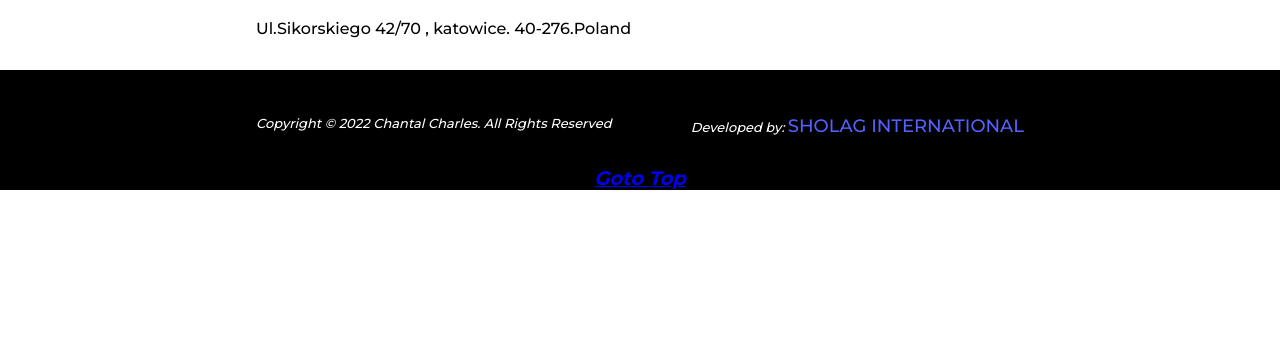
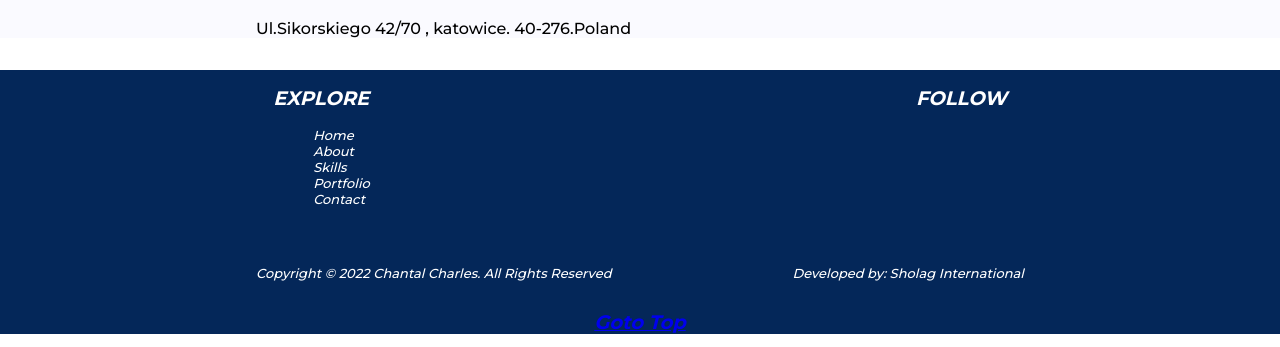
Before and after one commit to shaulayh/portfolio-v1, a React (Create React App) app: page / in a window 1280 px wide. Shown: the part 5395-5742 px from the top of the page. Before the commit the page ends 5602 px from the top, so only its background shows below. Built offline with nearby package versions, Linux system fonts and the light colour scheme.

Commit message:
correction to build

```diff
--- a/src/App.css
+++ b/src/App.css
@@ -50,7 +50,6 @@
 }
 
 body {
-
     font-family: Montserrat, sans-serif;
 }
 
@@ -90,11 +89,9 @@ body {
 
 .measurement-container {
 
-    margin: 0 auto;
     position: relative;
     max-width: 1176px;
-    margin-top: 5rem;
-    margin-bottom: 5rem;
+    margin: 5rem auto;
 }
 
 .measurements-talent {
@@ -118,6 +115,7 @@ body {
 .portfolio-container {
 
     width: 60%;
-    padding: 0% 20%;
+    padding: 0 20%;
     justify-content: center;
+    background-color: #FAFAFF;
 }
--- a/src/components/Contact.jsx
+++ b/src/components/Contact.jsx
@@ -32,11 +32,11 @@ const Contact = () => {
                         <span className="contact__text">Ul.Sikorskiego 42/70 , katowice. 40-276.Poland</span>
                     </div>
                     <div className="social-tab">
-                        <a href="#home">
+                        <a href="/#">
                             <FaInstagram/>
                         </a>
 
-                        <a href="#home">
+                        <a href="/#">
                             <FaFacebook/>
                         </a>
                     </div>
--- a/src/components/Footer.jsx
+++ b/src/components/Footer.jsx
@@ -4,7 +4,7 @@ import styled from 'styled-components';
 const FooterTag = styled.section`
      width: 100%;
      height: auto;
-     background-color:black;
+     background-color:#042759;
      font-style: italic;
      font-family: 'Montserrat';
      font-size: small;
@@ -17,14 +17,22 @@ const FooterTag = styled.section`
         display:flex;
         justify-content: space-between;
      }
-     span{
-             color: #5361FF;
-            font-size: large;
-            font-style: normal;
-            text-transform: uppercase;
-     }
+
      h1{
         text-align:center;
+     }
+
+     .footer-menu{
+        display: flex;
+        justify-content:space-around;
+        li{
+            list-style:none;
+        }
+
+        a{
+            color:white;
+            text-decoration:none;
+        }
      }
 `;
 
@@ -32,6 +40,24 @@ const FooterTag = styled.section`
 const Footer = () => {
     return (
         <FooterTag>
+            <div className="footer-menu">
+                <div className="footer__data">
+                    <h2 className="footer__title">EXPLORE</h2>
+                    <ul>
+                        <li><a href="#home" className="footer__link">Home</a></li>
+                        <li><a href="#about" className="footer__link">About</a></li>
+                        <li><a href="#skills" className="footer__link">Skills</a></li>
+                        <li><a href="#portfolio" className="footer__link">Portfolio</a></li>
+                        <li><a href="#Contact" className="footer__link">Contact</a></li>
+                    </ul>
+                </div>
+                <div className="footer__data">
+                    <h2 className="footer__title">FOLLOW</h2>
+                    <a href="#" className="footer__social"><i className='bx bxl-facebook'></i></a>
+                    <a href="#" className="footer__social"><i className='bx bxl-instagram'></i></a>
+                    <a href="#" className="footer__social"><i className='bx bxl-twitter'></i></a>
+                </div>
+            </div>
             <div className='footer-line'>
                 <div>
                     <p>Copyright &copy; 2022 Chantal Charles. All Rights Reserved</p>
@@ -40,9 +66,8 @@ const Footer = () => {
                     <p>Developed by: <span>Sholag International</span></p>
                 </div>
             </div>
-
             <div>
-                <a href="#"><h1>Goto Top</h1></a>
+                <a href="/#"><h1>Goto Top</h1></a>
             </div>
         </FooterTag>
     );
--- a/src/components/ImageCarousel.jsx
+++ b/src/components/ImageCarousel.jsx
@@ -92,12 +92,12 @@ const ImageCarousel = ({slides}) => {
             <Navbar>
                 <ul>
                     <li>
-                        <a href="">
+                        <a href="/#">
                             <FaInstagram/>
                         </a>
                     </li>
                     <li>
-                        <a href="" className="link">
+                        <a href="/#" className="link">
                             <FaFacebook/>
                         </a>
                     </li>
@@ -115,14 +115,13 @@ const ImageCarousel = ({slides}) => {
             <FaArrowAltCircleLeft className='left-arrow' onClick={prevSlide}/>
             <FaArrowAltCircleRight className='right-arrow' onClick={nextSlide}/>
             {DataCarousel.map((slide, index) => {
-                let image = String("./images/dsc9.JPG");
                 return (
                     <div
                         className={index === current ? 'slide active' : 'slide'}
                         key={index}
                     >
                         {index === current && (
-                            <img src={slide.url} alt='travel image' className='image'/>
+                            <img src={slide.url} className='image' alt=''/>
                         )}
                     </div>
                 );
--- a/src/components/Portfolio.jsx
+++ b/src/components/Portfolio.jsx
@@ -6,6 +6,7 @@ import myPhoto4 from './images/dsc10.jpg'
 import styled from 'styled-components'
 
 const PortfolioWrapper = styled.div`
+
 
     display: grid;
     grid-template-columns: repeat(auto-fit,minmax(300px,1fr));
```
